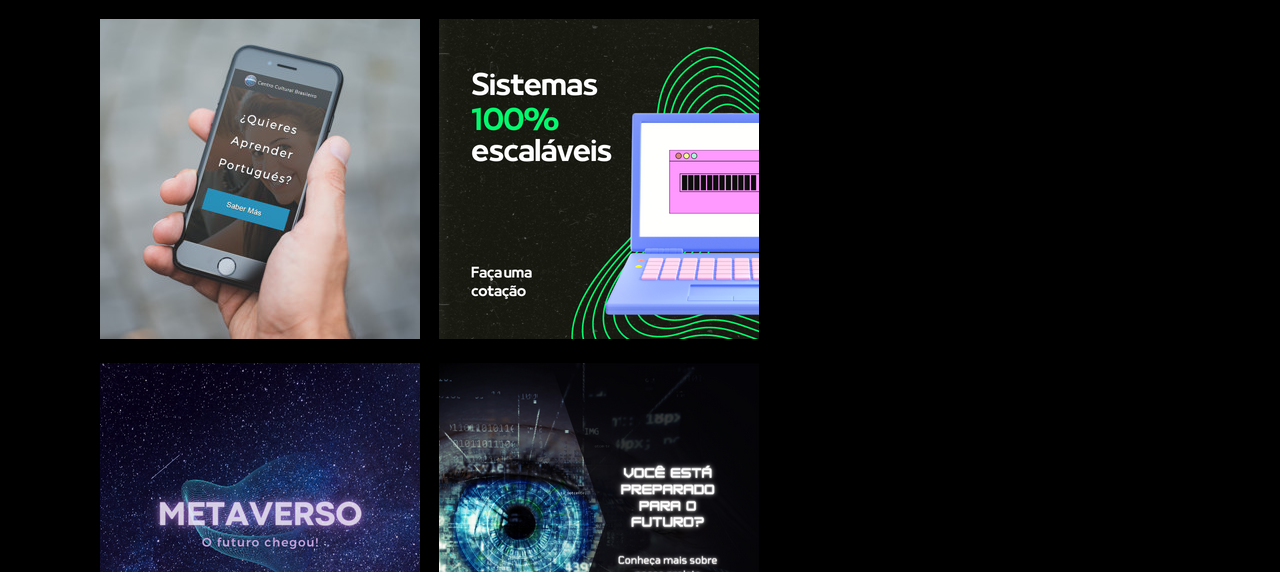
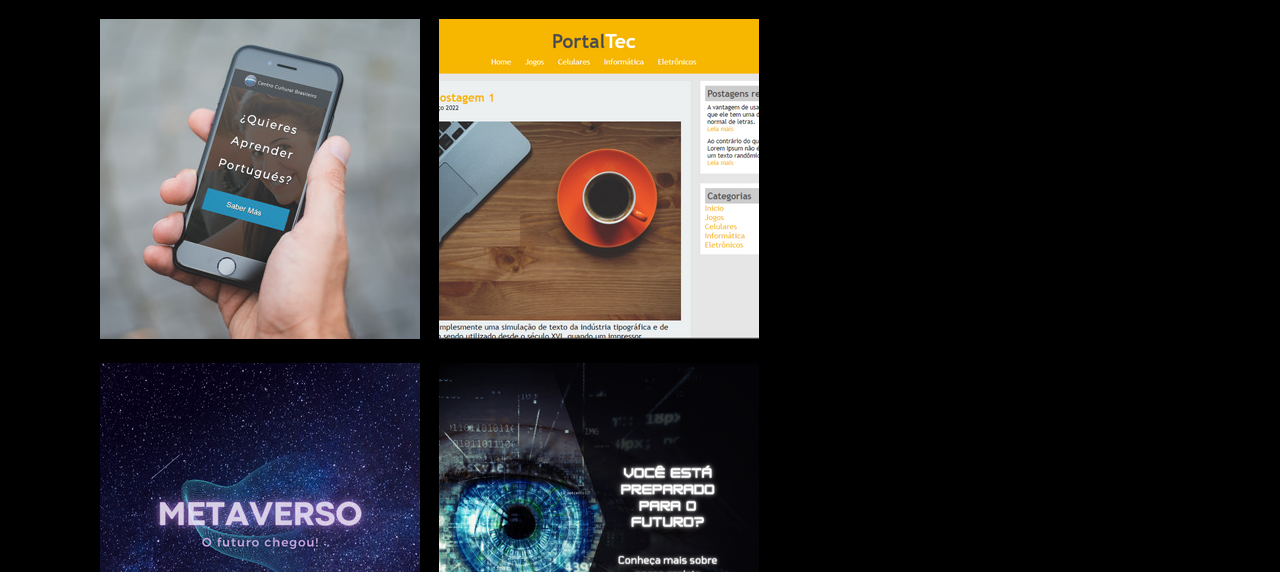
Before and after one commit to Felipemelo28/portfolio, a plain HTML site: page portfolio.html in a window 1280 px wide. Shown: the part 228-800 px from the top of the page. Drawn offline with Linux system fonts and the light colour scheme.

Commit message:
Adicionando alterações nas imagens

```diff
--- a/portfolio.html
+++ b/portfolio.html
@@ -49,7 +49,7 @@
 			</a>
 		</div>
 
-		<div style="background-image: url('imagens/imagem1.png')" class="project">
+		<div style="background-image: url('imagens/portaltec.png')" class="project">
 			<a href="WebDesign-Teatro.html">
 				<div class="blackbox">
 					<div class="blackbox-text">
```
Also changed, not shown: imagens/imagem1.png (deleted), imagens/portaltec.png (added), imagens/tecblog/tecblog1.jpg (deleted), imagens/tecblog/tecblog2.jpg (deleted), imagens/tecblog/tecblog3.jpg (deleted).
